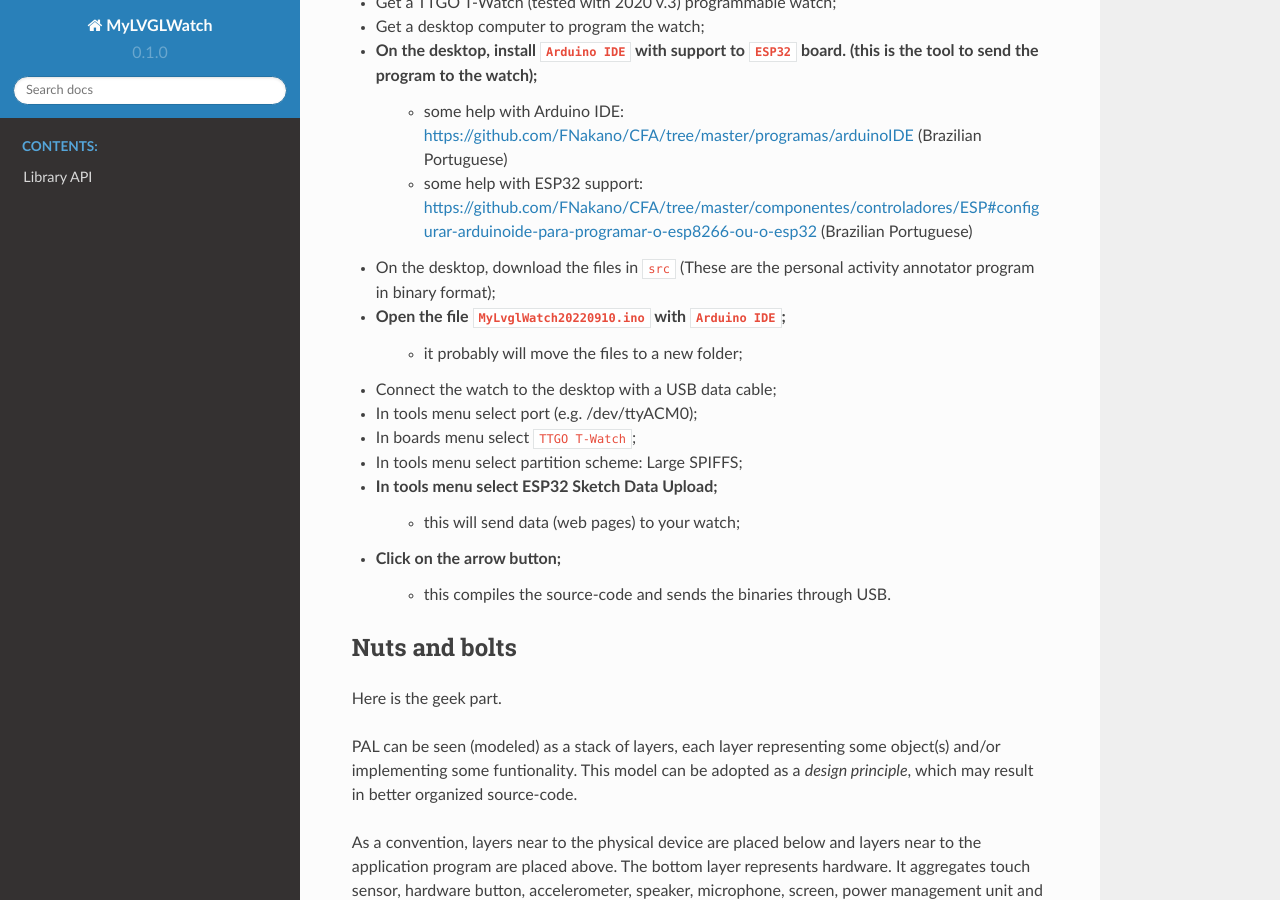
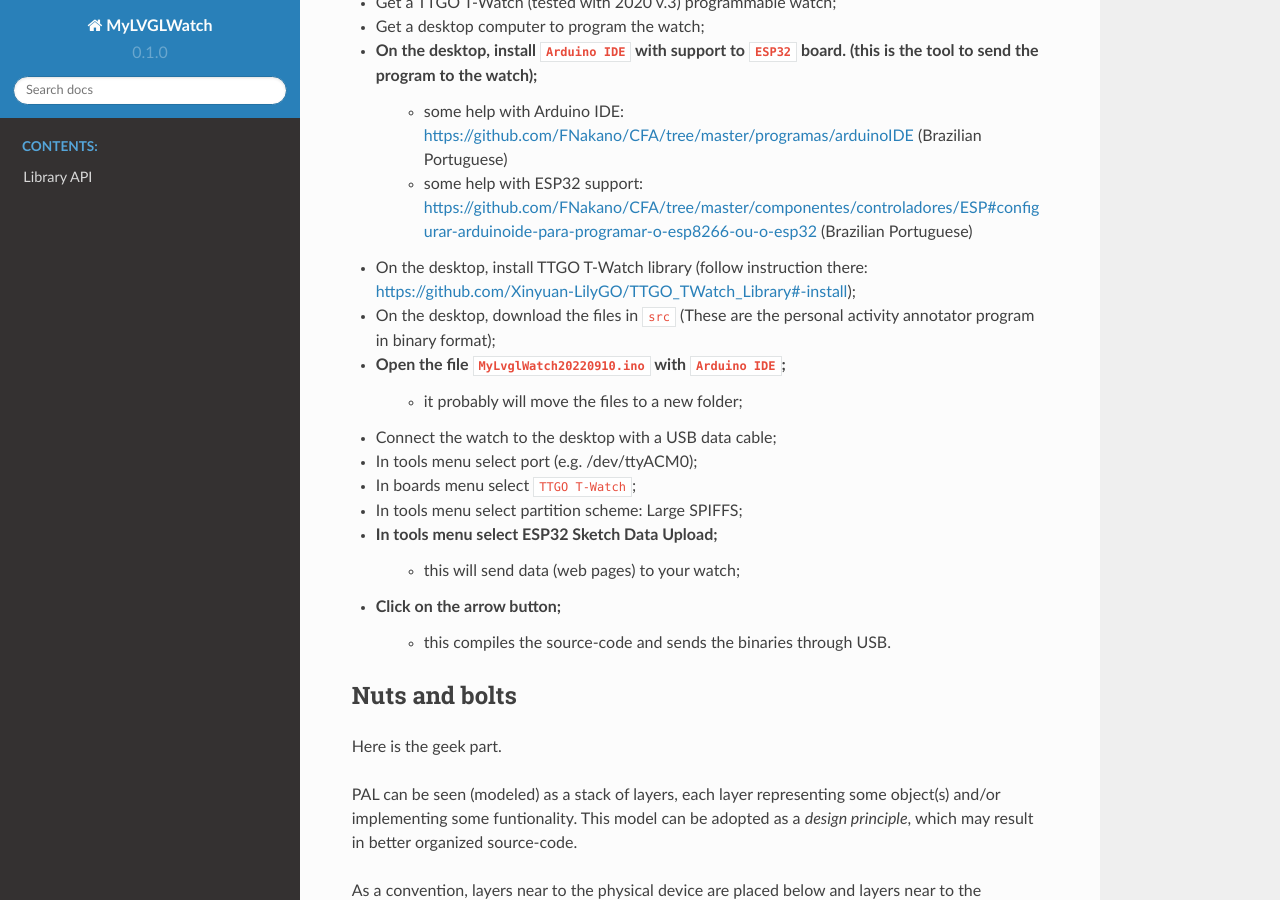
Before and after one commit to FNakano/MyLVGLWatch, a Sphinx documentation site: the page built from docs/source/index.rst, in a window 1280 px wide and 900 px high, scrolled down 2926 px. Built offline with Sphinx 7.4.7 and the Read the Docs theme 2.0.0, drawn with Linux system fonts in a browser that asks for light colours; pages that are not in the unit, such as notebooks, are missing from menus.

Commit message:
added install T-Watch library step.

```diff
--- a/docs/source/index.rst
+++ b/docs/source/index.rst
@@ -113,6 +113,7 @@ with development environment installation
 - On the desktop, install ``Arduino IDE`` with support to ``ESP32`` board. (this is the tool to send the program to the watch);
    - some help with Arduino IDE: https://github.com/FNakano/CFA/tree/master/programas/arduinoIDE (Brazilian Portuguese)
    - some help with ESP32 support: https://github.com/FNakano/CFA/tree/master/componentes/controladores/ESP#configurar-arduinoide-para-programar-o-esp8266-ou-o-esp32 (Brazilian Portuguese)
+- On the desktop, install TTGO T-Watch library (follow instruction there: https://github.com/Xinyuan-LilyGO/TTGO_TWatch_Library#-install);
 - On the desktop, download the files in ``src`` (These are the personal activity annotator program in binary format);
 - Open the file ``MyLvglWatch20220910.ino`` with ``Arduino IDE``;
    - it probably will move the files to a new folder;
```
